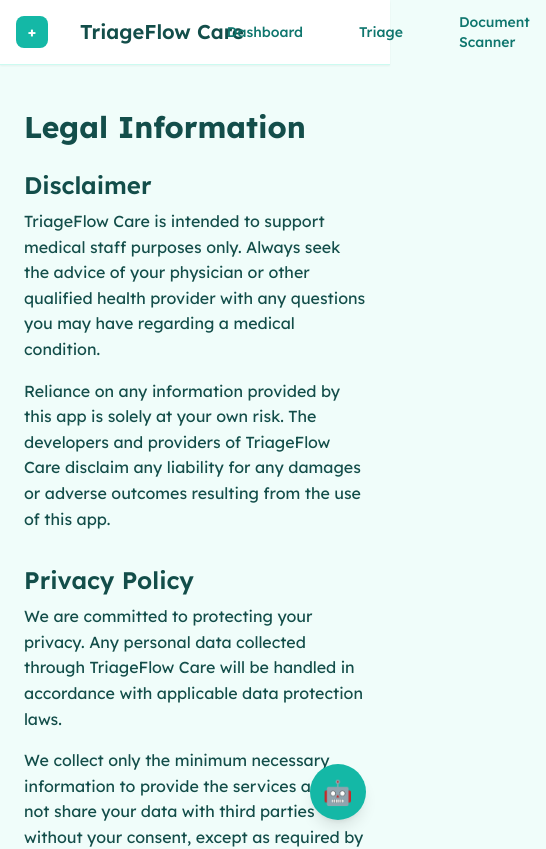
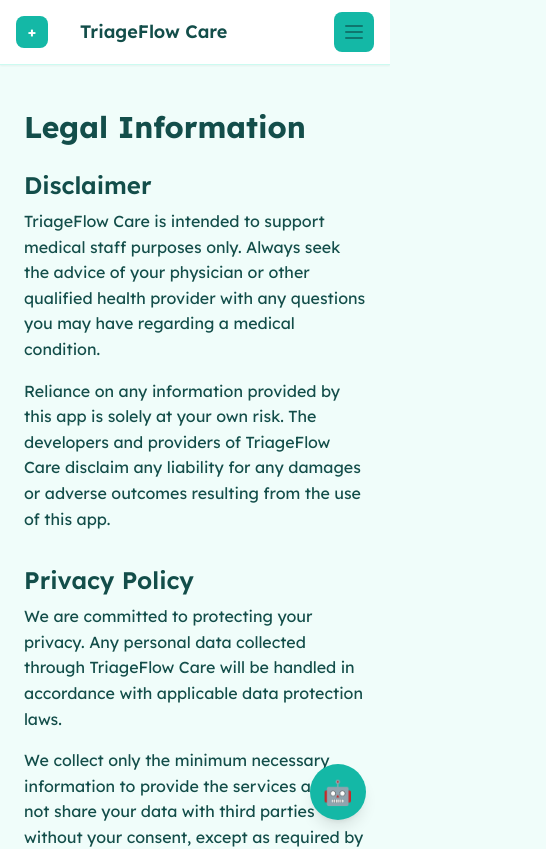
Before and after one commit to aliiyuu/flow-care, a Next.js app: page /legal in a window 390 px wide. Shown: the top 849 px of the page, 546 px wide, since content can reach past the window. Built offline with nearby package versions, Linux system fonts and the light colour scheme.

Commit message:
added mobile responsiveness in navbar

```diff
--- a/src/components/ui/Navbar.tsx
+++ b/src/components/ui/Navbar.tsx
@@ -1,21 +1,33 @@
-import React from 'react';
+"use client";
+// Navbar component for Flow Care
+// Provides navigation links and responsive design for desktop and mobile
+
+import React, { useState } from 'react';
 import Link from 'next/link';
 
 export const Navbar: React.FC = () => {
+  const [isMenuOpen, setIsMenuOpen] = useState(false);
+
+  const toggleMenu = () => {
+    setIsMenuOpen(!isMenuOpen);
+  };
+
   return (
     <nav className="bg-white border-b border-teal-100 shadow-sm">
       <div className="max-w-7xl mx-auto px-4 sm:px-6 lg:px-8">
         <div className="flex justify-between h-16">
+          {/* Logo and brand */}
           <div className="flex items-center">
             <Link href="/" className="flex-shrink-0 flex items-center">
               <div className="w-8 h-8 bg-teal-500 rounded-lg flex items-center justify-center mr-3">
                 <span className="text-white font-bold text-sm">+</span>
               </div>
-              <h1 className="text-xl font-semibold text-teal-900">TriageFlow Care</h1>
+              <h1 className="text-lg sm:text-xl font-semibold text-teal-900">TriageFlow Care</h1>
             </Link>
           </div>
 
-          <div className="flex items-center space-x-1">
+          {/* Desktop navigation */}
+          <div className="hidden md:flex items-center space-x-1">
             <Link href="/dashboard" className="text-teal-700 hover:text-teal-500 hover:bg-teal-50 px-4 py-2 rounded-lg text-sm font-medium transition-colors">
               Dashboard
             </Link>
@@ -25,9 +37,69 @@
             <Link href="/image-scanner" className="text-teal-700 hover:text-teal-500 hover:bg-teal-50 px-4 py-2 rounded-lg text-sm font-medium transition-colors">
               Document Scanner
             </Link>
+          </div>
 
+          {/* Mobile menu button */}
+          <div className="md:hidden flex items-center">
+            <button
+              onClick={toggleMenu}
+              className="text-teal-700 hover:text-teal-500 hover:bg-teal-50 p-2 rounded-lg transition-colors"
+              aria-label="Toggle menu"
+            >
+              <svg
+                className="h-6 w-6"
+                fill="none"
+                viewBox="0 0 24 24"
+                stroke="currentColor"
+              >
+                {isMenuOpen ? (
+                  <path
+                    strokeLinecap="round"
+                    strokeLinejoin="round"
+                    strokeWidth={2}
+                    d="M6 18L18 6M6 6l12 12"
+                  />
+                ) : (
+                  <path
+                    strokeLinecap="round"
+                    strokeLinejoin="round"
+                    strokeWidth={2}
+                    d="M4 6h16M4 12h16M4 18h16"
+                  />
+                )}
+              </svg>
+            </button>
           </div>
         </div>
+
+        {/* Mobile navigation menu */}
+        {isMenuOpen && (
+          <div className="md:hidden">
+            <div className="px-2 pt-2 pb-3 space-y-1 bg-white border-t border-teal-100">
+              <Link
+                href="/dashboard"
+                className="block text-teal-700 hover:text-teal-500 hover:bg-teal-50 px-3 py-2 rounded-lg text-base font-medium transition-colors"
+                onClick={() => setIsMenuOpen(false)}
+              >
+                Dashboard
+              </Link>
+              <Link
+                href="/triage"
+                className="block text-teal-700 hover:text-teal-500 hover:bg-teal-50 px-3 py-2 rounded-lg text-base font-medium transition-colors"
+                onClick={() => setIsMenuOpen(false)}
+              >
+                Triage
+              </Link>
+              <Link
+                href="/image-scanner"
+                className="block text-teal-700 hover:text-teal-500 hover:bg-teal-50 px-3 py-2 rounded-lg text-base font-medium transition-colors"
+                onClick={() => setIsMenuOpen(false)}
+              >
+                Document Scanner
+              </Link>
+            </div>
+          </div>
+        )}
       </div>
     </nav>
   );
```
